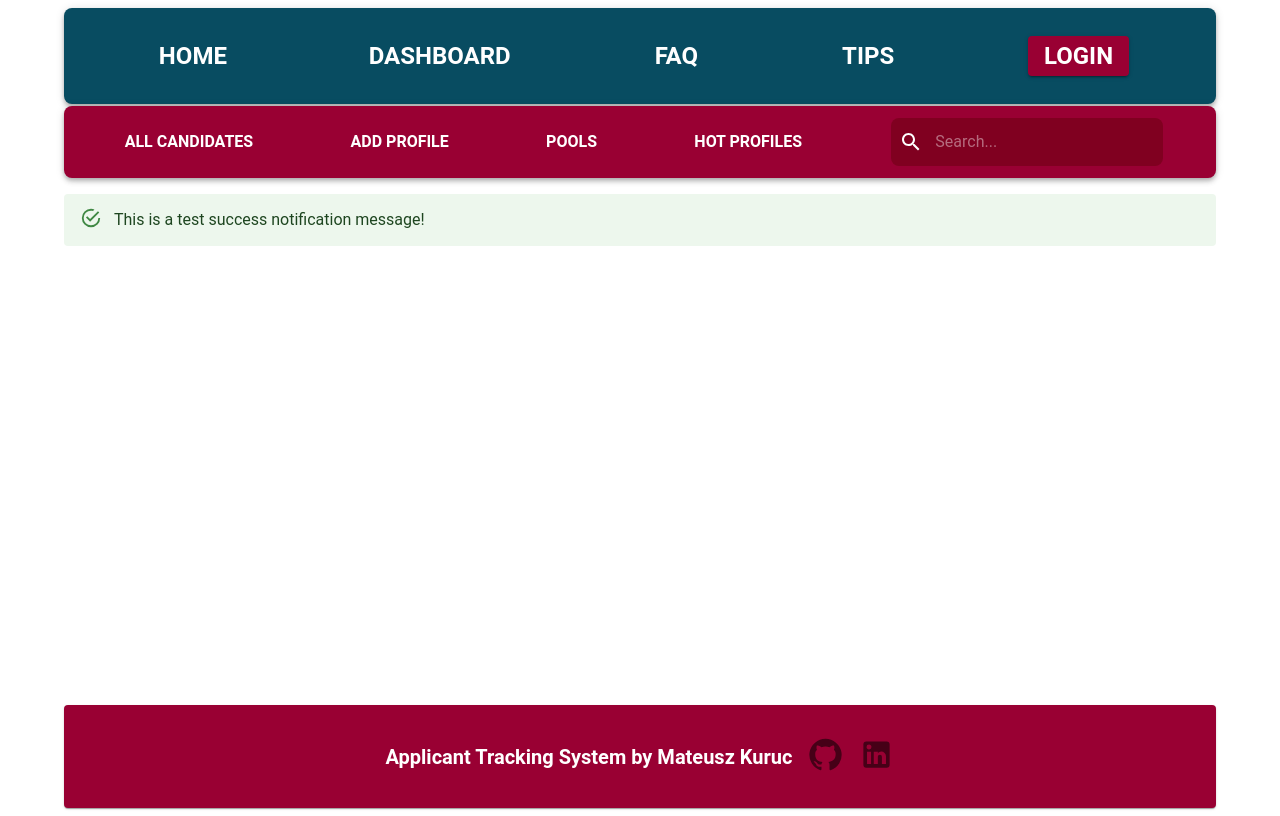
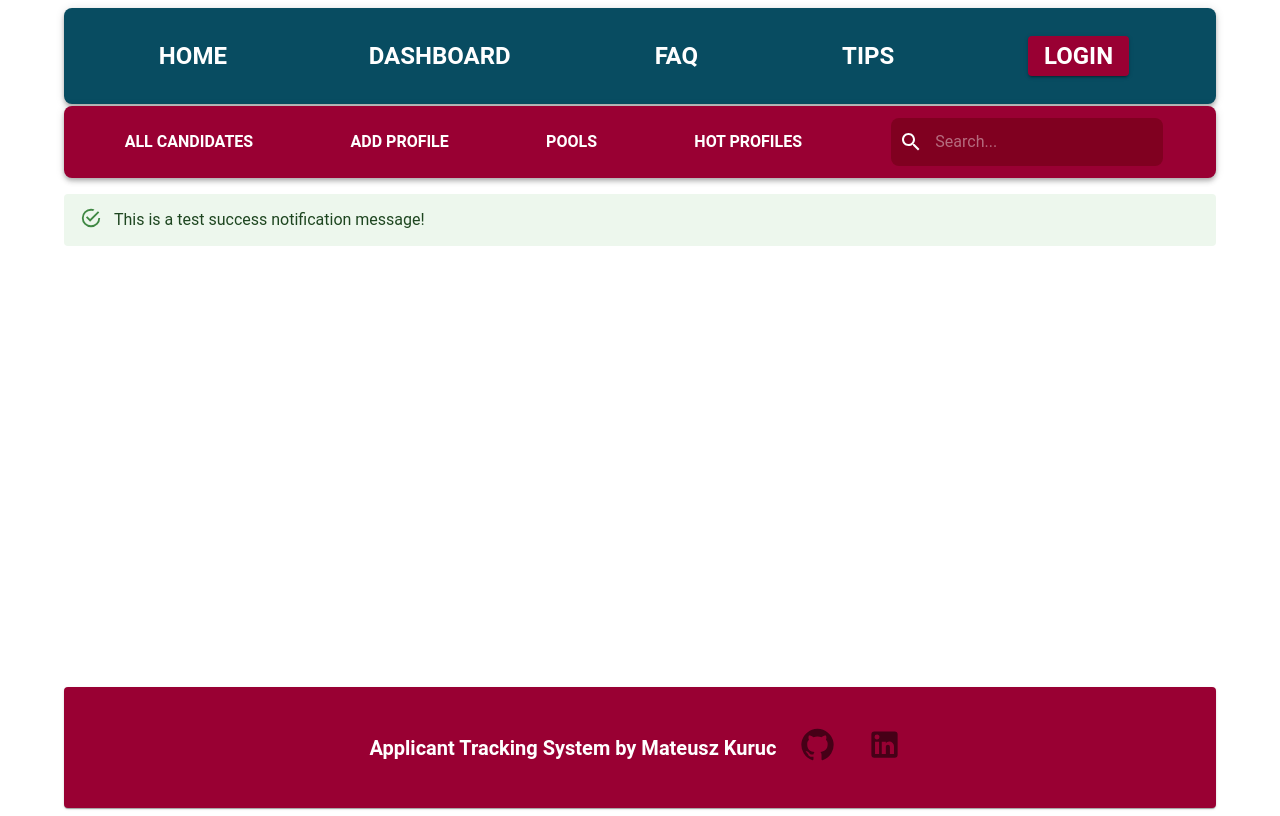
Before and after one commit to MateuszKuruc/ATS-recruitment-app, a React (Create React App) app in the folder ats-frontend/: page /candidates/1/feedback in a window 1280 px wide. Built offline with nearby package versions, Linux system fonts and the light colour scheme; no server answers.

Commit message:
add icon buttons to footer icons with links

```diff
--- a/ats-frontend/src/components/Footer.js
+++ b/ats-frontend/src/components/Footer.js
@@ -1,4 +1,4 @@
-import { Typography, Paper } from "@mui/material";
+import { Typography, Paper, IconButton } from "@mui/material";
 import styled from "styled-components";
 
 import LinkedInIcon from "@mui/icons-material/LinkedIn";
@@ -23,7 +23,7 @@ const Footer = () => {
         <Typography variant="h5" style={{ color: "#FFFFFF" }}>
           Applicant Tracking System by Mateusz Kuruc
         </Typography>
-
+        <IconButton>
           <a
             href="https://github.com/MateuszKuruc"
             target="_blank"
@@ -31,7 +31,8 @@ const Footer = () => {
           >
             <GitHubIcon fontSize="large" color="action" />
           </a>
-
+        </IconButton>
+        <IconButton>
           <a
             href="https://www.linkedin.com/in/mateuszkuruc/"
             target="_blank"
@@ -39,6 +40,7 @@ const Footer = () => {
           >
             <LinkedInIcon fontSize="large" color="action" />
           </a>
+        </IconButton>
       </StyledContainer>
     </StyledPaper>
   );
```
Lines whose indentation alone changed are shown as unchanged.
